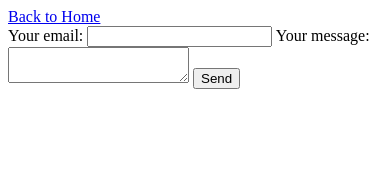
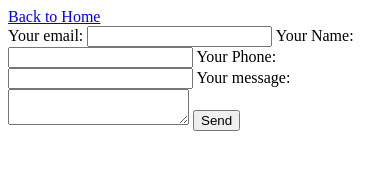
Before and after one commit to AmaduKamara/tailwind-foods, a plain HTML site: page contact.html in a window 390 px wide. Drawn offline with Linux system fonts and the light colour scheme.

Commit message:
Add name and phone fields in the form

```diff
--- a/contact.html
+++ b/contact.html
@@ -7,10 +7,19 @@
   </head>
   <body>
     <a href="./index.html">Back to Home</a>
-    <form action="https://formspree.io/f/xvkgzodp" method="POST">
+    <form action="https://formspree.io/f/xvkgzodp"
+  method="POST">
       <label>
         <label for="email">Your email:</label>
         <input id="email" type="email" name="email" />
+      </label>
+      <label>
+        <label for="name">Your Name:</label>
+        <input id="name" type="name" name="name" />
+      </label>
+      <label>
+        <label for="phone">Your Phone:</label>
+        <input id="phone" type="text" name="phone" />
       </label>
       <label>
         <label for="message">Your message:</label>
```
